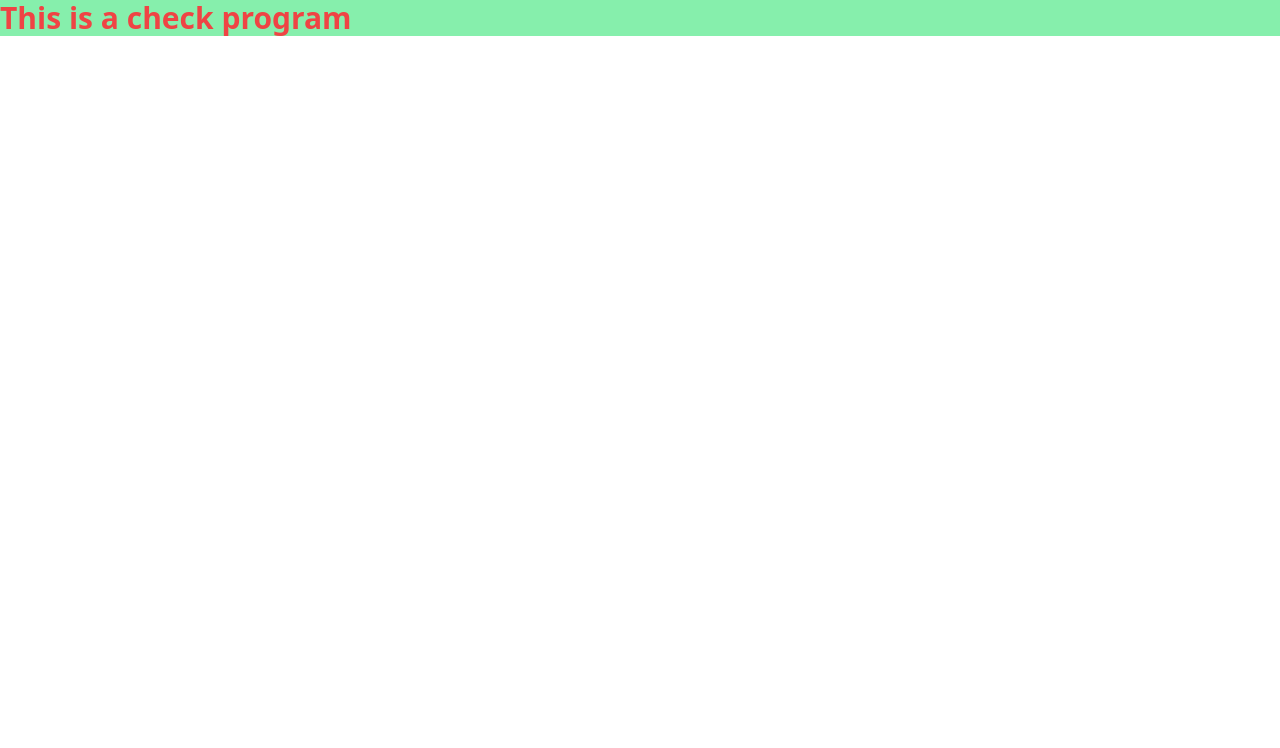
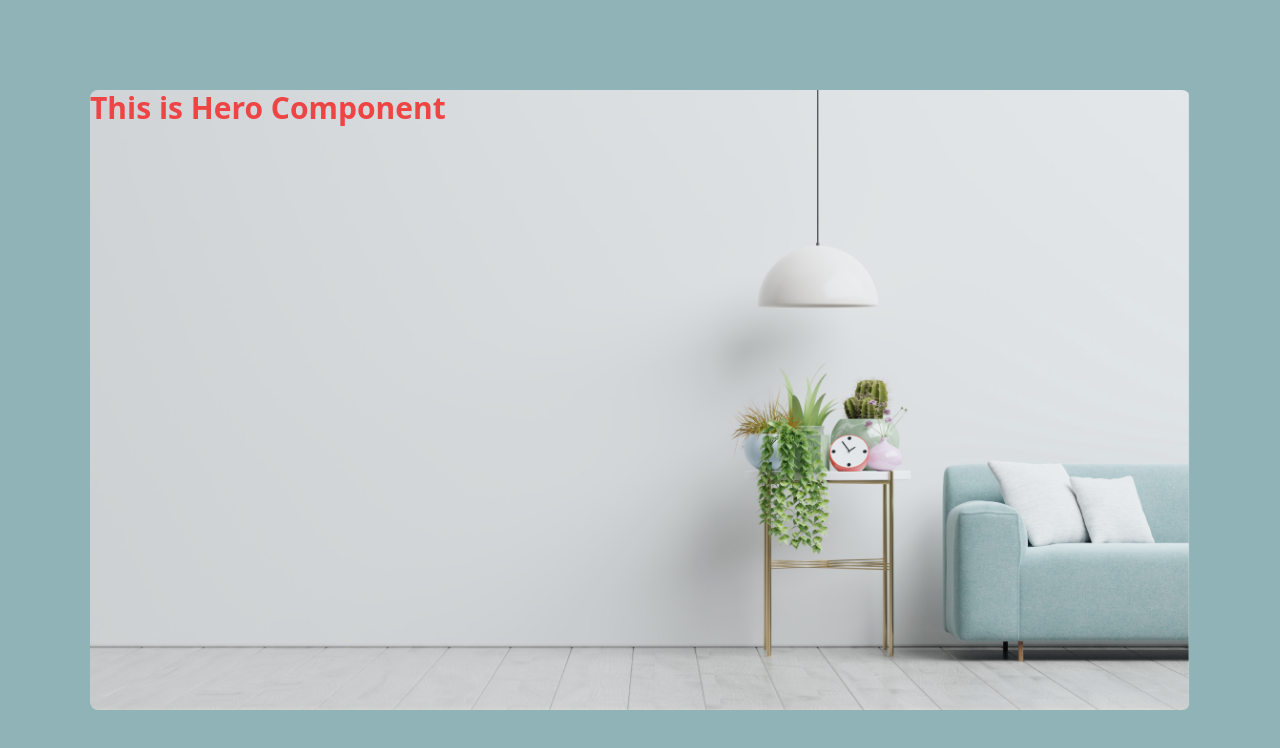
Before and after one commit to Aminul667/verv-cs-page, a React (Vite) app: page / in a window 1280 px wide. Shown: the top 748 px of the page. Built offline with nearby package versions, Linux system fonts and the light colour scheme.

Commit message:
added hero section

```diff
--- a/src/App.jsx
+++ b/src/App.jsx
@@ -1,12 +1,11 @@
+import Hero from "./components/Home/Hero";
 import "./index.css";
 
 function App() {
   return (
     <>
-      <div className="bg-green-300">
-        <h2 className="text-3xl font-bold text-red-500">
-          This is a check program
-        </h2>
+      <div className="h-screen bg-[#90B3B7] flex items-center justify-center">
+        <Hero />
       </div>
     </>
   );
--- /dev/null
+++ b/src/components/Home/Hero.jsx
@@ -0,0 +1,16 @@
+import heroImage from "../../assets/images/hero.png";
+
+const Hero = () => {
+  return (
+    <div
+      className="w-[1100px] h-[620px] bg-cover bg-center] rounded-lg"
+      style={{ backgroundImage: `url(${heroImage})` }}
+    >
+      <h2 className="text-3xl font-bold text-red-500">
+        This is Hero Component
+      </h2>
+    </div>
+  );
+};
+
+export default Hero;
```
Also changed, not shown: src/assets/images/hero.png (added), src/components/Navbar/Navbar.jsx (added).
